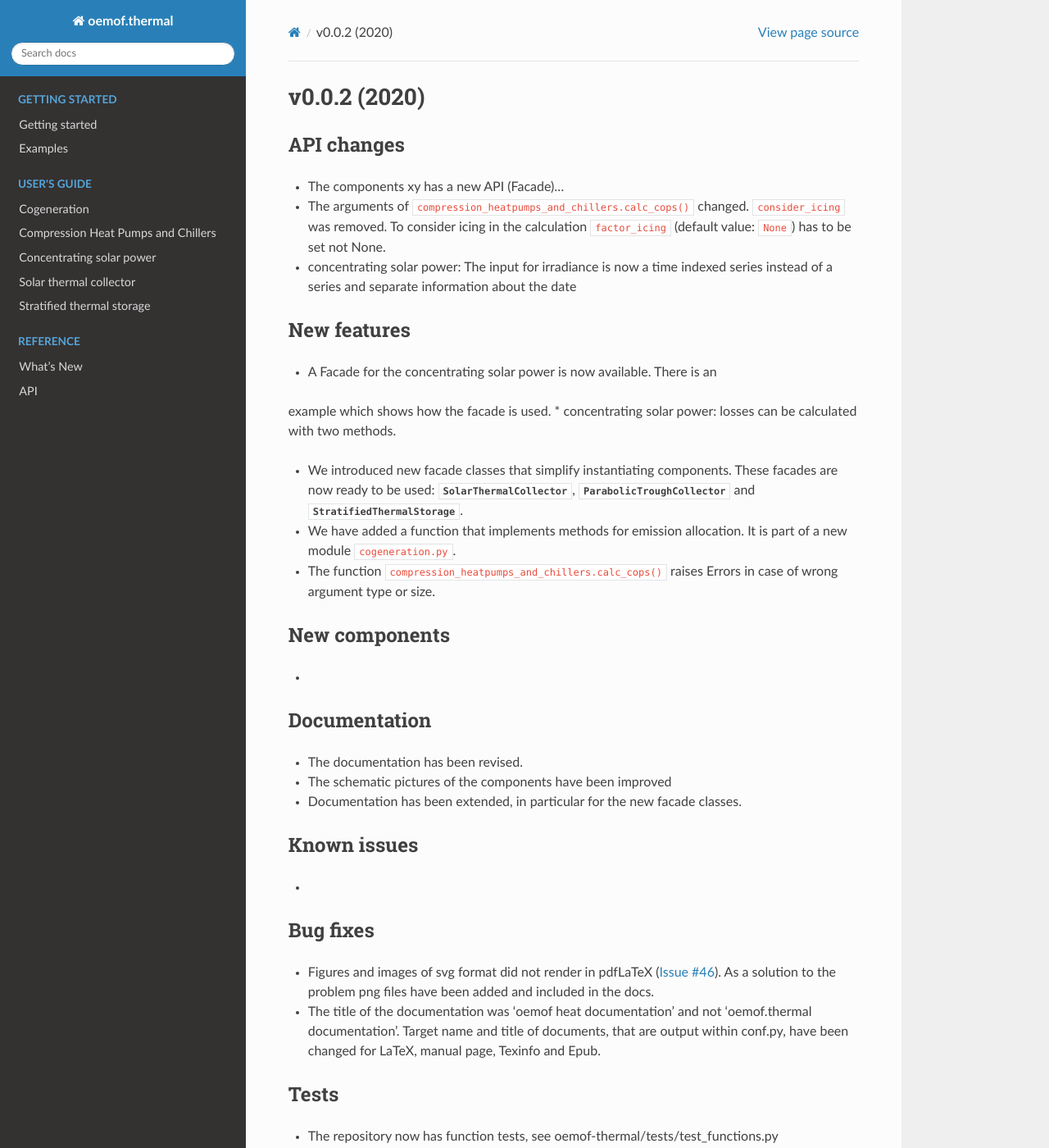
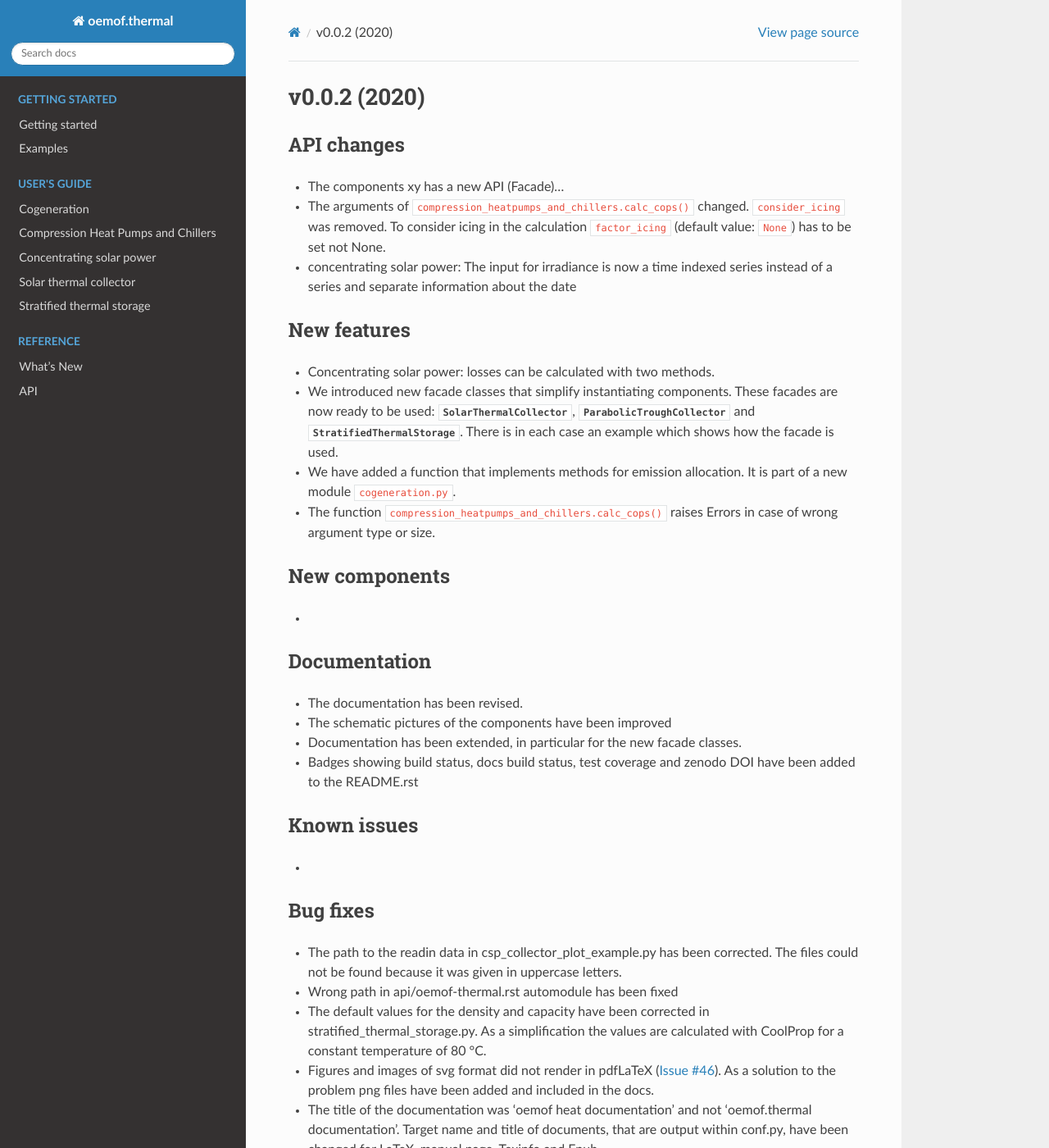
Before and after one commit to oemof/oemof-thermal, a Sphinx documentation site: the page built from docs/whats_new/v0-0-2.rst, in a window 1280 px wide and 1400 px high. Shown: the whole window at 82% size. Built offline with Sphinx 7.4.7 and the Read the Docs theme 2.0.0, drawn with Linux system fonts in a browser that asks for light colours; formulas are drawn with MathJax 3; some of the changed text lies outside the part shown.

Commit message:
Add changes made in closed PRs within milestone v0.0.2 to whats_new v0-0-2.rst

```diff
--- a/docs/whats_new/v0-0-2.rst
+++ b/docs/whats_new/v0-0-2.rst
@@ -14,13 +14,11 @@ API changes
 
 New features
 ------------
-* A Facade for the concentrating solar power is now available. There is an
-example which shows how the facade is used.
-* concentrating solar power: losses can be calculated with two methods.
 
+* Concentrating solar power: losses can be calculated with two methods.
 * We introduced new facade classes that simplify instantiating components. These facades are now
   ready to be used: :py:obj:`SolarThermalCollector`, :py:obj:`ParabolicTroughCollector` and
-  :py:obj:`StratifiedThermalStorage`.
+  :py:obj:`StratifiedThermalStorage`. There is in each case an example which shows how the facade is used.
 * We have added a function that implements methods for emission allocation. It is part of a new module
   :file:`cogeneration.py`.
 * The function ``compression_heatpumps_and_chillers.calc_cops()`` raises
@@ -37,6 +35,8 @@ Documentation
 * The documentation has been revised.
 * The schematic pictures of the components have been improved
 * Documentation has been extended, in particular for the new facade classes.
+* Badges showing build status, docs build status, test coverage and zenodo DOI have been added to the
+  README.rst
 
 Known issues
 ------------
@@ -46,6 +46,11 @@ Known issues
 Bug fixes
 ---------
 
+* The path to the readin data in csp_collector_plot_example.py has been corrected. The files could not
+  be found because it was given in uppercase letters.
+* Wrong path in api/oemof-thermal.rst automodule has been fixed
+* The default values for the density and capacity have been corrected in stratified_thermal_storage.py.
+  As a simplification the values are calculated with CoolProp for a constant temperature of 80 °C.
 * Figures and images of svg format did not render in pdfLaTeX
   (`Issue #46 <https://github.com/oemof/oemof-thermal/issues/46>`_). As a solution to the problem png
   files have been added and included in the docs.
@@ -62,7 +67,11 @@ Tests
 Other changes
 -------------
 
-*
+* Warnings in the docs and the examples of the stratified thermal storage have been added if
+  the minimum required oemof version for oemof.thermal is not v3.3 while using the attributes
+  fixed_losses_relative and fixed_losses_absolute.
+* The separation in the csv files of the concentrating solar power has been changed from ";" to ",".
+
 
 Contributors
 ------------
```
